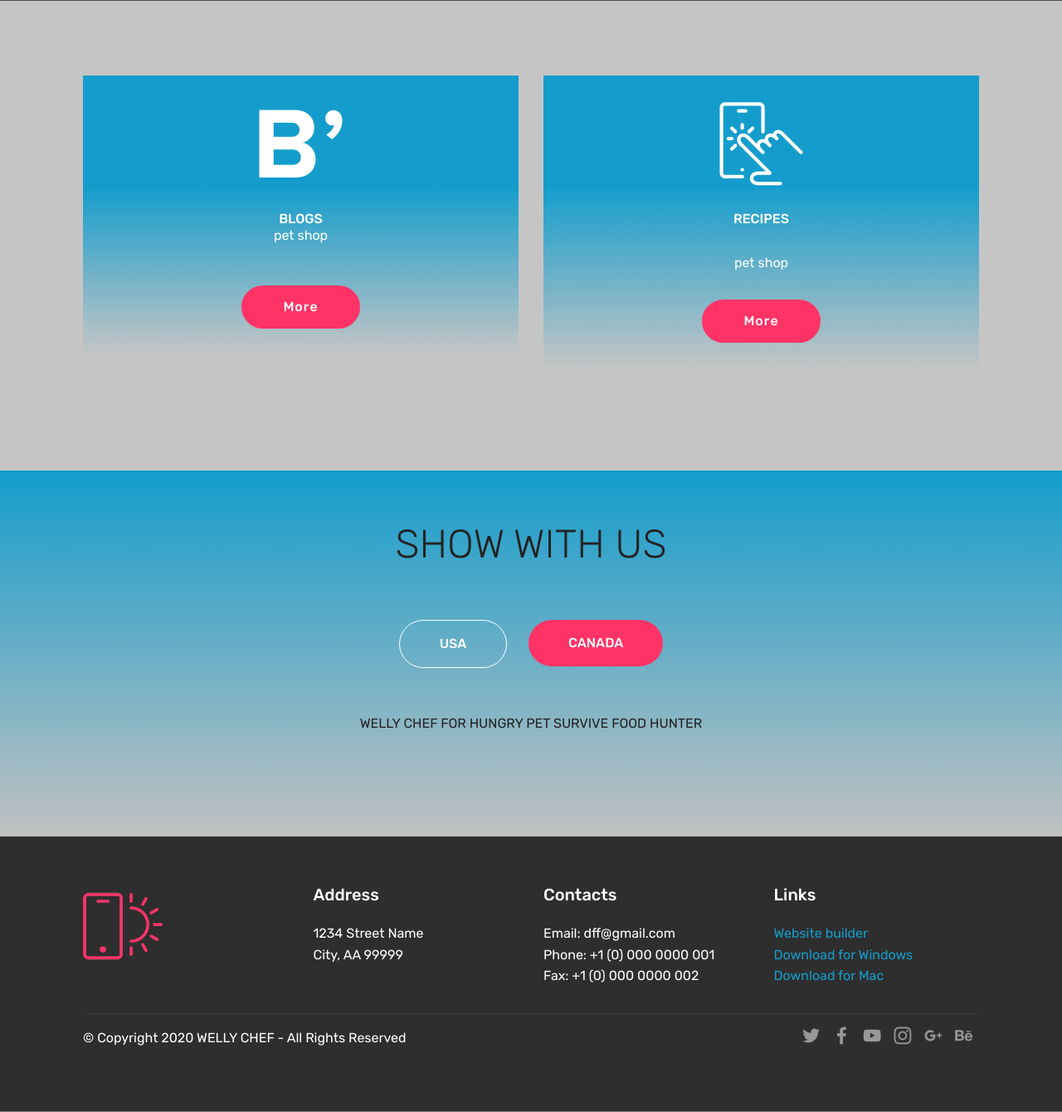
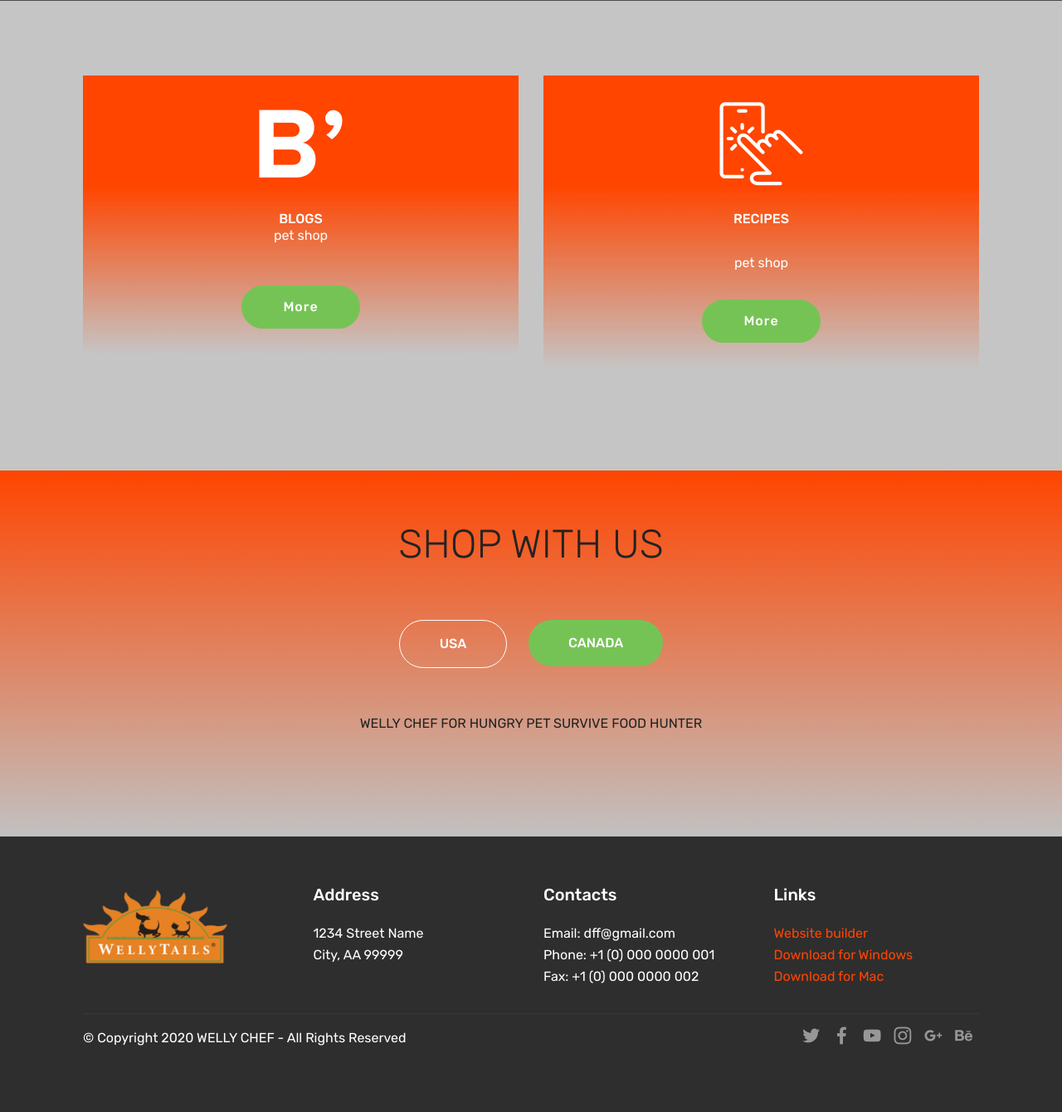
Before and after one commit to shivasingam111/latestwelly, a PHP site: page / in a window 1280 px wide, after a click on "CANADA". Shown: the part 1436-2776 px from the top of the page at 83% size. Run offline with PHP 8.4, Linux system fonts and the light colour scheme; some web fonts are replaced.

Commit message:
Changes with pitures and backgrounf colour

```diff
--- a/assets/mobirise/css/mbr-additional.css
+++ b/assets/mobirise/css/mbr-additional.css
@@ -128,8 +128,8 @@ body {
 }
 .btn-secondary,
 .btn-secondary:active {
-  background-color: #ff3366 !important;
-  border-color: #ff3366 !important;
+  background-color: #76c355 !important;
+  border-color: #76c355 !important;
   color: #ffffff !important;
 }
 .btn-secondary:hover,
@@ -424,10 +424,10 @@ body {
   border-color: #ffffff;
 }
 .text-primary {
-  color: #149dcc !important;
+  color: #FF4500 !important;
 }
 .text-secondary {
-  color: #ff3366 !important;
+  color: #76c355 !important;
 }
 .text-success {
   color: #f7ed4a !important;
@@ -519,7 +519,7 @@ a.text-black:focus {
 }
 a,
 a:hover {
-  color: #149dcc;
+  color: #FF4500;
 }
 .mbr-plan-header.bg-primary .mbr-plan-subtitle,
 .mbr-plan-header.bg-primary .mbr-plan-price-desc {
@@ -1269,7 +1269,7 @@ section.lazy-placeholder:after {
 .cid-s5L7KnmvWo .card-img {
   border-radius: 0;
   padding: 2rem 2rem 0 2rem;
-  background-color: #149dcc;
+  background-color: #FF4500;
 }
 .cid-s5L7KnmvWo .card-img span {
   font-size: 100px;
@@ -1277,8 +1277,8 @@ section.lazy-placeholder:after {
 }
 .cid-s5L7KnmvWo .card-box {
   padding-bottom: 2rem;
-  background-color: #149dcc;
-  background: linear-gradient(#149dcc, transparent);
+  background-color: #FF4500;
+  background: linear-gradient(#FF4500, transparent);
 }
 .cid-s5L7KnmvWo .card-box .card-title {
   margin: 0;
@@ -1303,7 +1303,7 @@ section.lazy-placeholder:after {
   padding-top: 60px;
   padding-bottom: 60px;
   background-color: #c1c1c1;
-  background: linear-gradient(0deg, #c1c1c1, #149dcc);
+  background: linear-gradient(0deg, #c1c1c1, #FF4500);
 }
 .cid-s5L8Qfeb7X .nav-tabs {
   -webkit-justify-content: center;
@@ -1324,14 +1324,14 @@ section.lazy-placeholder:after {
   transition: all .5s;
 }
 .cid-s5L8Qfeb7X .nav-tabs .nav-link:hover {
-  background-color: #ff3366;
+  background-color: #76c355;
 }
 .cid-s5L8Qfeb7X .nav-tabs .nav-link.active {
   font-weight: 500;
   color: #ffffff;
   font-style: normal;
   border: none;
-  background: #ff3366;
+  background: #76c355;
 }
 .cid-s5L8Qfeb7X .nav-tabs .nav-link.active:hover {
   border: none;
--- a/index.html
+++ b/index.html
@@ -80,7 +80,7 @@
 
         <h1 class="mbr-section-title align-center pb-3 mbr-bold mbr-fonts-style display-1">WELLY CHEF</h1>
 
-        <h3 class="mbr-section-subtitle mbr-fonts-style display-5">FOR HUNGET PET</h3>
+        <h3 class="mbr-section-subtitle mbr-fonts-style display-5">FOR HUNGRY PET</h3>
 
         <div class="container mt-5 pt-5 pb-5">
            <div class="media-container-column" data-form-type="formoid">
@@ -209,7 +209,7 @@
 
 
     <div class="container">
-        <h2 class="mbr-section-title align-center pb-5 mbr-fonts-style display-2">SHOW WITH US</h2>
+        <h2 class="mbr-section-title align-center pb-5 mbr-fonts-style display-2">SHOP WITH US</h2>
         <div class="media-container-row">
             <div class="col-12 col-md-8">
                 <ul class="nav nav-tabs" role="tablist">
```
Also changed, not shown: other parts of assets/mobirise/css/mbr-additional.css (+22 -22 lines), assets/images/111logo2.png (added), assets/images/background1.jpg, assets/images/background2.jpg, assets/images/background4.jpg, assets/images/istockphoto-1137591903-1024x1024(homemade3).jpg (added), assets/images/istockphoto-1157159996-1024x1024(homemadefood1).jpg (added), assets/images/istockphoto-1204371870-1024x1024(feeding).jpg (added), assets/images/logo2.png.
